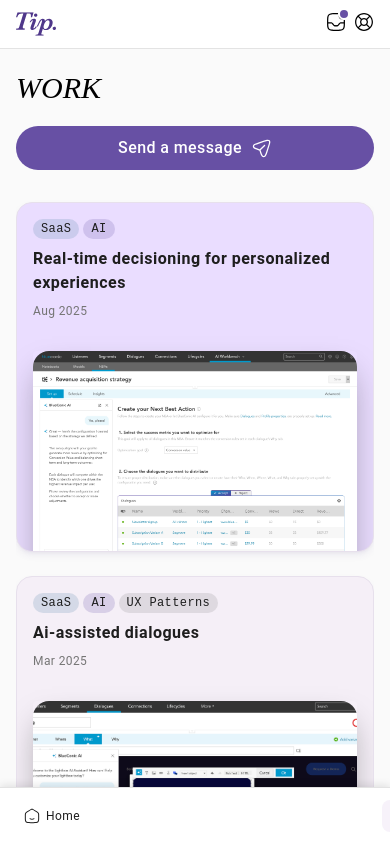
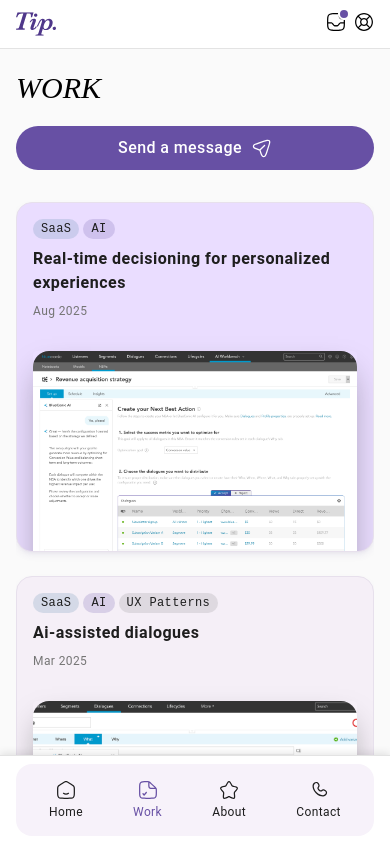
Before and after one commit to tanpereira-tipp3/portfoliopd, a Next.js app: page /work in a window 390 px wide. Built offline with nearby package versions, Linux system fonts and the light colour scheme.

Commit message:
Update mobile menu to match design - rounded purple bar with icons above text

```diff
--- a/components/Sidebar.tsx
+++ b/components/Sidebar.tsx
@@ -5,10 +5,50 @@ import { HomeIcon, WorkIcon, StarIcon, PhoneIcon } from "./icons";
 
 export default function Sidebar({ activePage = "home" }: { activePage?: "home" | "work" | "about" | "contact" | "faq" | "inbox" }) {
   return (
-    <div className="bg-white flex flex-row md:flex-col w-full md:w-auto border-t md:border-b-0 md:border-l border-[#e3e3e3] md:h-full items-center md:items-start fixed bottom-0 left-0 right-0 md:relative md:bottom-auto md:left-auto md:right-auto z-50 md:z-auto shadow-[0_-2px_8px_rgba(0,0,0,0.1)] md:shadow-none">
-      <div className="flex flex-row md:flex-col gap-2 md:gap-6 items-center md:items-center justify-around md:justify-start px-4 md:px-6 py-3 md:py-8 relative shrink-0 border-0 w-full md:w-auto">
-        <Link href="/" className={`${activePage === "home" ? "bg-surface-container-low" : ""} flex flex-row md:flex-col items-center md:items-center p-2 md:p-3 relative rounded-lg shrink-0 w-full hover:bg-surface-container-low transition-colors`}>
-          <div className="flex flex-row md:flex-col gap-1.5 md:gap-2 items-center relative shrink-0">
+    <>
+      {/* Mobile: Bottom navigation bar */}
+      <div className="md:hidden bg-white flex flex-row w-full border-t border-[#e3e3e3] items-center fixed bottom-0 left-0 right-0 z-50 shadow-[0_-2px_8px_rgba(0,0,0,0.1)]">
+        <div className="bg-[#f7f2fa] rounded-2xl mx-4 my-2 flex flex-row items-center justify-around px-2 py-2 w-full">
+          <Link href="/" className="flex flex-col items-center gap-1 p-2 relative shrink-0">
+            <div className={`relative shrink-0 size-5 ${activePage === "home" ? "text-primary" : "text-[#1e1e1e]"}`}>
+              <HomeIcon className="size-full" />
+            </div>
+            <p className={`font-roboto font-normal leading-4 relative shrink-0 text-xs tracking-[0.4px] ${activePage === "home" ? "text-primary" : "text-[#1e1e1e]"}`}>
+              Home
+            </p>
+          </Link>
+          <Link href="/work" className="flex flex-col items-center gap-1 p-2 relative shrink-0">
+            <div className={`relative shrink-0 size-5 ${activePage === "work" ? "text-primary" : "text-[#1e1e1e]"}`}>
+              <WorkIcon className="size-full" />
+            </div>
+            <p className={`font-roboto font-normal leading-4 relative shrink-0 text-xs tracking-[0.4px] ${activePage === "work" ? "text-primary" : "text-[#1e1e1e]"}`}>
+              Work
+            </p>
+          </Link>
+          <Link href="/about" className="flex flex-col items-center gap-1 p-2 relative shrink-0">
+            <div className={`relative shrink-0 size-5 ${activePage === "about" ? "text-primary" : "text-[#1e1e1e]"}`}>
+              <StarIcon className="size-full" />
+            </div>
+            <p className={`font-roboto font-normal leading-4 relative shrink-0 text-xs tracking-[0.4px] ${activePage === "about" ? "text-primary" : "text-[#1e1e1e]"}`}>
+              About
+            </p>
+          </Link>
+          <Link href="/contact" className="flex flex-col items-center gap-1 p-2 relative shrink-0">
+            <div className={`relative shrink-0 size-5 ${activePage === "contact" ? "text-primary" : "text-[#1e1e1e]"}`}>
+              <PhoneIcon className="size-full" />
+            </div>
+            <p className={`font-roboto font-normal leading-4 relative shrink-0 text-xs tracking-[0.4px] ${activePage === "contact" ? "text-primary" : "text-[#1e1e1e]"}`}>
+              Contact
+            </p>
+          </Link>
+        </div>
+      </div>
+
+      {/* Desktop: Left sidebar */}
+      <div className="hidden md:flex md:flex-col bg-white w-auto border-b-0 border-l border-[#e3e3e3] h-full items-start relative shrink-0">
+        <div className="flex flex-col gap-6 items-center justify-start px-6 py-8 relative shrink-0 border-0">
+          <Link href="/" className={`${activePage === "home" ? "bg-surface-container-low" : ""} flex flex-col items-center p-3 relative rounded-lg shrink-0 w-full hover:bg-surface-container-low transition-colors`}>
+            <div className="flex flex-col gap-2 items-center relative shrink-0">
               <div className="relative shrink-0 size-4 text-[#1e1e1e]">
                 <HomeIcon className="size-full" />
               </div>
@@ -17,7 +57,7 @@ export default function Sidebar({ activePage = "home" }: { activePage?: "home" |
               </p>
             </div>
           </Link>
-        <Link href="/work" className={`${activePage === "work" ? "bg-surface-container-low" : ""} flex flex-row md:flex-col gap-1.5 md:gap-2 items-center p-2 md:p-3 relative rounded-lg shrink-0 w-full hover:bg-surface-container-low transition-colors`}>
+          <Link href="/work" className={`${activePage === "work" ? "bg-surface-container-low" : ""} flex flex-col gap-2 items-center p-3 relative rounded-lg shrink-0 w-full hover:bg-surface-container-low transition-colors`}>
             <div className="relative shrink-0 size-4 text-[#1e1e1e]">
               <WorkIcon className="size-full" />
             </div>
@@ -25,7 +65,7 @@ export default function Sidebar({ activePage = "home" }: { activePage?: "home" |
               Work
             </p>
           </Link>
-        <Link href="/about" className={`${activePage === "about" ? "bg-surface-container-low" : ""} flex flex-row md:flex-col gap-1.5 md:gap-2 items-center p-2 md:p-3 relative rounded-lg shrink-0 w-full hover:bg-surface-container-low transition-colors`}>
+          <Link href="/about" className={`${activePage === "about" ? "bg-surface-container-low" : ""} flex flex-col gap-2 items-center p-3 relative rounded-lg shrink-0 w-full hover:bg-surface-container-low transition-colors`}>
             <div className="relative shrink-0 size-4 text-[#1e1e1e]">
               <StarIcon className="size-full" />
             </div>
@@ -33,7 +73,7 @@ export default function Sidebar({ activePage = "home" }: { activePage?: "home" |
               About
             </p>
           </Link>
-        <Link href="/contact" className={`${activePage === "contact" ? "bg-surface-container-low" : ""} flex flex-row md:flex-col gap-1.5 md:gap-2 items-center p-2 md:p-3 relative rounded-lg shrink-0 w-full hover:bg-surface-container-low transition-colors`}>
+          <Link href="/contact" className={`${activePage === "contact" ? "bg-surface-container-low" : ""} flex flex-col gap-2 items-center p-3 relative rounded-lg shrink-0 w-full hover:bg-surface-container-low transition-colors`}>
             <div className="relative shrink-0 size-4 text-[#1e1e1e]">
               <PhoneIcon className="size-full" />
             </div>
@@ -43,5 +83,6 @@ export default function Sidebar({ activePage = "home" }: { activePage?: "home" |
           </Link>
         </div>
       </div>
+    </>
   );
 }
```
Lines whose indentation alone changed are shown as unchanged.
